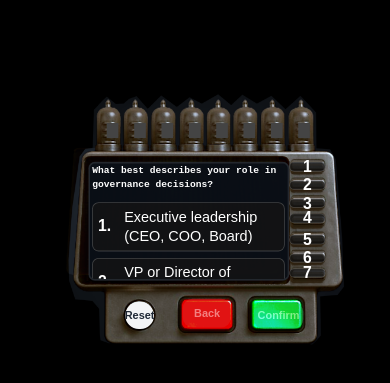
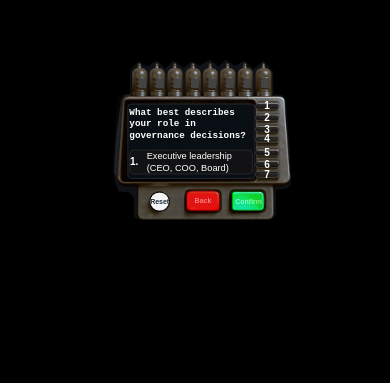
Before and after one commit to nevermindtheshitcoins-hue/ignodoomus, a Next.js app: page / in a window 390 px wide. Shown: the part 117-500 px from the top of the page. Built offline with nearby package versions, Linux system fonts and the light colour scheme.

Commit message:
Scale mobile view to 75% and inherit desktop typography

```diff
--- a/app/globals.css
+++ b/app/globals.css
@@ -612,6 +612,8 @@ body {
   .machine-container {
     width: 95vw;
     height: 95vw;
+    transform: scale(0.75);
+    transform-origin: top center;
   }
 
   .main-content {
@@ -619,47 +621,47 @@ body {
   }
 
   .question {
-    font-size: 2.5vw !important;
+    font-size: inherit !important;
   }
 
   .option-button {
-    font-size: 1.5vw !important;
-    padding: 1vw !important;
+    font-size: inherit !important;
+    padding: inherit !important;
   }
 
   .control-button {
-    font-size: 2vw !important;
-    padding: 1vw !important;
+    font-size: inherit !important;
+    padding: inherit !important;
   }
 
   .hb-screen .options .option-button {
-    font-size: 1.5vw !important;
-    padding: 1vw !important;
+    font-size: inherit !important;
+    padding: inherit !important;
   }
 }
 
 @media (max-width: 420px) {
   body {
-    transform: scale(0.82);
+    transform: scale(0.7);
     transform-origin: top center;
   }
 
   .question {
-    font-size: 3vw !important;
+    font-size: inherit !important;
   }
 
   .option-button {
-    font-size: 2vw !important;
-    padding: 1.5vw !important;
+    font-size: inherit !important;
+    padding: inherit !important;
   }
 
   .control-button {
-    font-size: 2.5vw !important;
-    padding: 1.5vw !important;
+    font-size: inherit !important;
+    padding: inherit !important;
   }
 
   .hb-screen .options .option-button {
-    font-size: 2vw !important;
-    padding: 1.5vw !important;
+    font-size: inherit !important;
+    padding: inherit !important;
   }
 }
```
